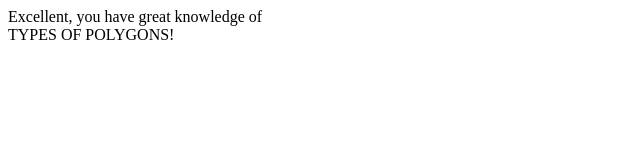
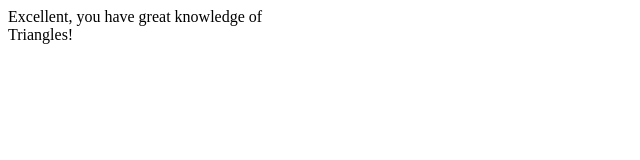
Before and after one commit to waytosucceed/SE_C28_AC4, a plain HTML site: page story.html in a window 1280 px wide. Shown: the whole page, without its empty margins (0-640 px from the left). Drawn offline with Linux system fonts and the light colour scheme.

Commit message:
Update story.html

```diff
--- a/story.html
+++ b/story.html
@@ -13,7 +13,7 @@
     </div>
     <div class="end">
       <!-- story end here -->
-      Excellent, you have great knowledge of<br>TYPES OF POLYGONS!
+      Excellent, you have great knowledge of<br>Triangles!
     </div>
   </body>
 </html>
```
